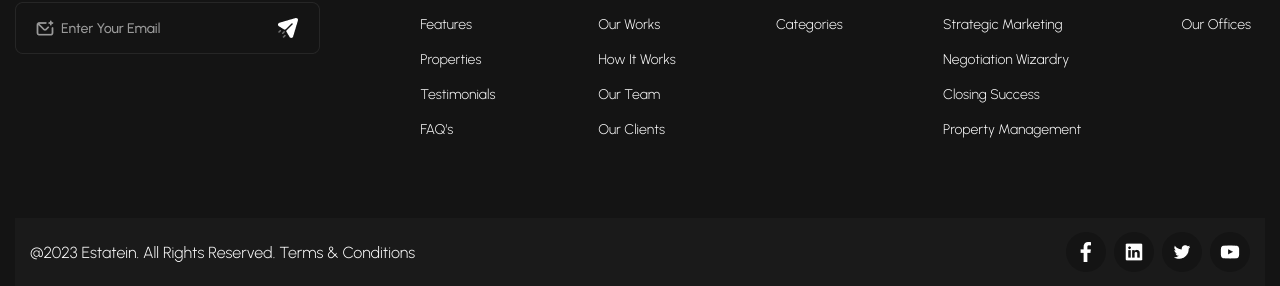
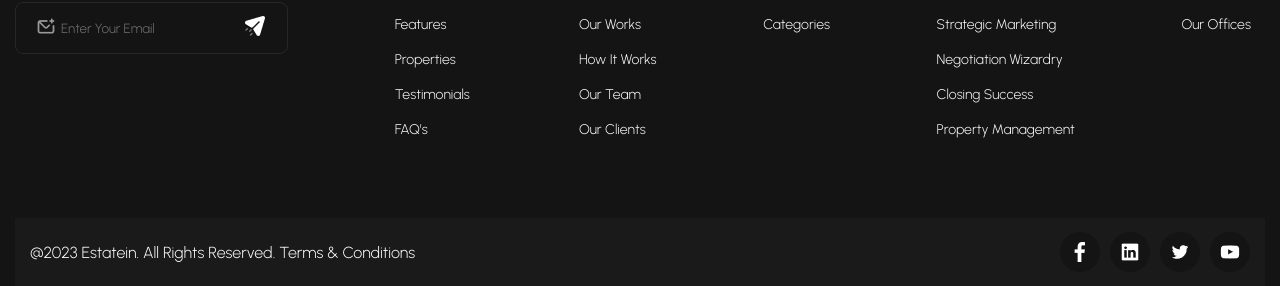
Before and after one commit to Shuvratava/Estatein, a plain HTML site: page index.html in a window 1280 px wide. Shown: the part 4778-5064 px from the top of the page. Drawn offline with Linux system fonts and the light colour scheme.

Commit message:
Updated Footer

```diff
--- a/index.html
+++ b/index.html
@@ -449,12 +449,16 @@
        <footer>
             <div class="container">
                 <div class="row">
-                    <div>
+                    <div class="footer-left">
                         <div class="footer-logo">
                             <img src="./assets/Logo.png" alt="">
                         </div>
                         <div class="footer-search">
-                            <img src="./assets/Input Feild.png" alt="">
+                            <label for="user-email"><img width="20" height="20" src="./assets/Email.png" alt=""></label>
+                            <input type="email" placeholder="Enter Your Email"
+                            id="user-email">
+                            <label for="submit-btn"><img width="24" height="24" src="./assets/Send.png" alt=""></label>
+                            <input hidden type="submit" id="submit-btn">
                         </div>
                     </div>
                     <ul>
@@ -497,7 +501,18 @@
                         Terms & Conditions
                     </p>
                     <div class="socials">
-                        <img src="./assets/Social Icon.png" alt="">
+                        <div>
+                            <a href=""><img src="./assets/fb.png" alt=""></a>
+                        </div>
+                        <div>
+                            <a href=""><img src="./assets/in.png" alt=""></a>
+                        </div>
+                        <div>
+                            <a href=""><img src="./assets/tweet.png" alt=""></a>
+                        </div>
+                        <div>
+                            <a href=""><img src="./assets/yt.png" alt=""></a>
+                        </div>
                     </div>
 
                 </div>
--- a/style.css
+++ b/style.css
@@ -401,7 +401,11 @@ footer .row ul {
 footer .row ul > li {
   font-size: 16px;
 }
-
+.footer-left{
+  display: flex;
+  flex-direction: column;
+  align-items: center;
+ }
 .footer-logo {
   max-width: 113px;
   max-height: 34px;
@@ -415,11 +419,25 @@ footer .row ul > li {
 .footer-search {
   max-width: 305px;
   max-height: 52px;
+  display: flex;
+  justify-content: center;
+  align-items: center;
+  gap: 5px;
+  padding: 14px 20px;
+  border: 1px solid var(--border-color);
+  border-radius: 8px;
+
 }
-.footer-search img {
-  width: 100%;
-  height: 100%;
-  object-fit: contain;
+input[type="email"]{
+  background: transparent;
+  border: none;
+  outline: none;
+  color: var(--font-color);
+  font-weight: 100;
+}
+input::placeholder{
+  font-family: "Urbanist", sans-serif;
+  font-weight: 300;
 }
 footer .row:last-child {
   padding: 14px 15px;
@@ -427,7 +445,11 @@ footer .row:last-child {
   align-items: center;
 }
 .socials {
-  max-width: 184px;
+  display: flex;
+  gap: 10px;
+}
+.socials>div{
+  max-width: 40px;
   max-height: 40px;
 }
 .socials img {
@@ -579,7 +601,7 @@ footer .row:last-child {
   .review-cards .row p {
     font-size: 10px;
   }
-}
+
 @media screen and (max-width: 329px) {
   /* overview section   */
   .overview-icon::after {
```
Also changed, not shown: Icon.ico (added), assets/Email.png (added), assets/Input Feild.png (deleted), assets/Send.png (added), assets/Social Icon.png (deleted), assets/fb.png (added), assets/in.png (added), assets/tweet.png (added), assets/yt.png (added), 1 other file.
